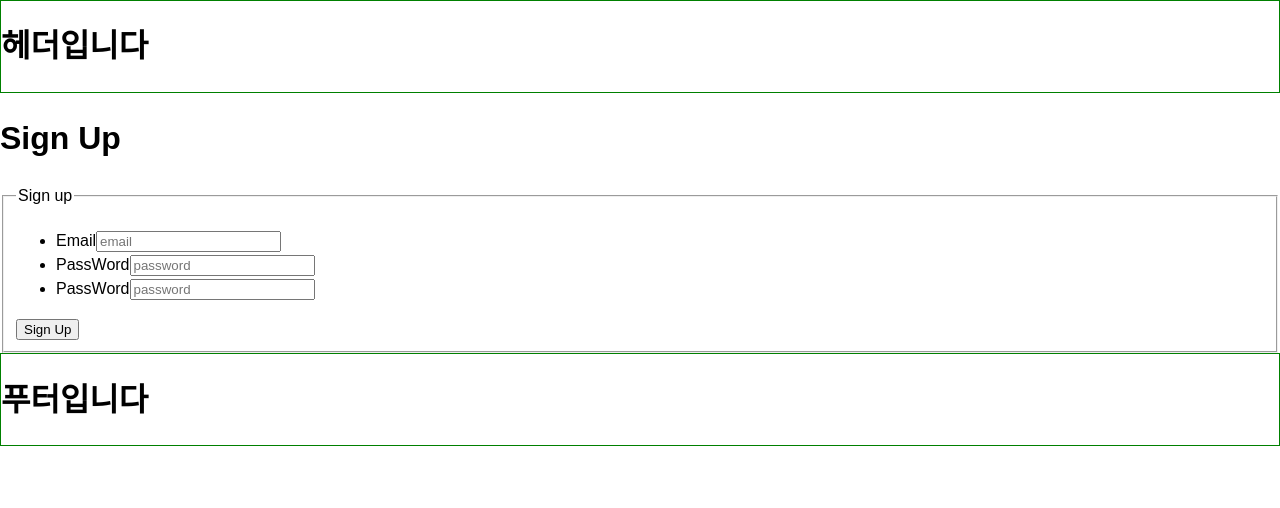
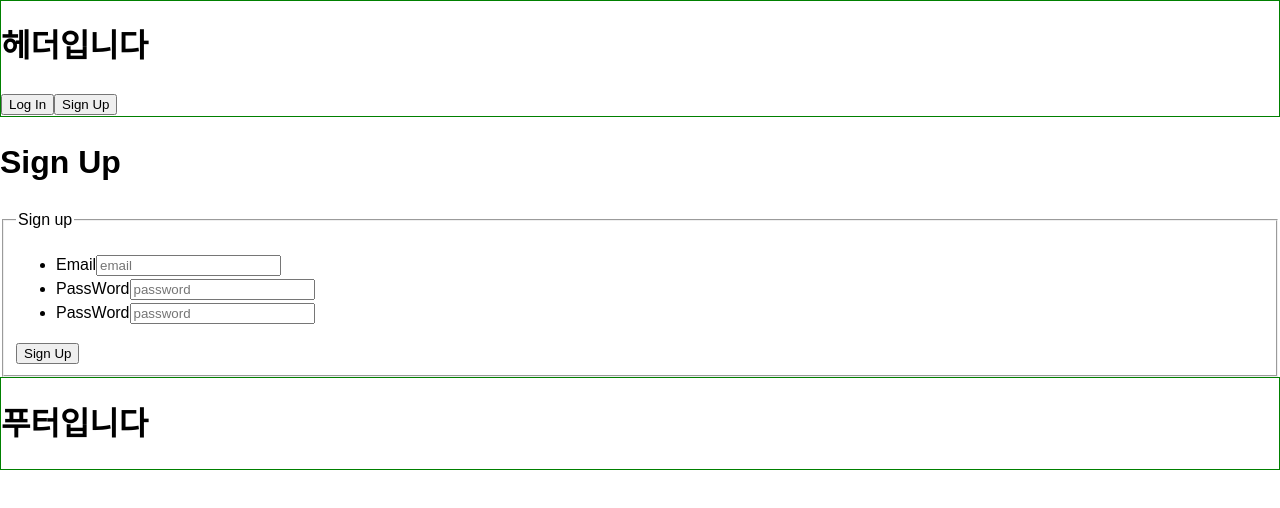
Before and after one commit to nostrss/nextjs-blog, a Next.js app: page /signup in a window 1280 px wide. Shown: the top 508 px of the page. Built offline with nearby package versions, Linux system fonts and the light colour scheme; no server answers.

Commit message:
temp save

```diff
--- /dev/null
+++ b/src/components/registerForm/registerForm.container.tsx
@@ -0,0 +1,59 @@
+import React from 'react';
+import { createUserWithEmailAndPassword } from 'firebase/auth';
+import { firebaseAuth } from 'firebase.config';
+import { useRouter } from 'next/router';
+import useGetId from '@/hooks/useGetId';
+import useInput from '@/hooks/useInput';
+import RegisterFormUI from './registerForm.presenter';
+
+export default function RegisterForm({ path }: { path: string }) {
+  const router = useRouter();
+
+  /**
+   * label의 htmlFor와 input의 id에 고유값 부여를 위해 useId 사용
+   */
+  const emailInputId = useGetId({ prefix: path });
+  const passwordInputId = useGetId({ prefix: path });
+  const passwordConfirmInputId = useGetId({ prefix: path });
+
+  /**
+   * useInput 사용
+   * initialValue에 input 초기값 설정
+   * onChangeUseInput에 onChange 이벤트 핸들러 설정
+   * inputValue에 input의 value 값 return
+   */
+  const { inputValue, onChangeUseInput } = useInput({
+    initialValue: {
+      email: '',
+      password: '',
+      passwordConfirm: '',
+    },
+  });
+
+  const onSubmitCreatAccount = async (
+    event: React.FormEvent<HTMLFormElement>,
+  ) => {
+    if (event) event.preventDefault();
+    try {
+      await createUserWithEmailAndPassword(
+        firebaseAuth,
+        inputValue.email,
+        inputValue.password,
+      );
+      router.push('/');
+    } catch (error) {
+      console.error(error);
+    }
+  };
+
+  return (
+    <RegisterFormUI
+      emailInputId={emailInputId}
+      passwordInputId={passwordInputId}
+      passwordConfirmInputId={passwordConfirmInputId}
+      onChangeUseInput={onChangeUseInput}
+      onSubmitCreatAccount={onSubmitCreatAccount}
+      path={path}
+    />
+  );
+}
--- /dev/null
+++ b/src/components/registerForm/registerForm.presenter.tsx
@@ -0,0 +1,62 @@
+import { IPropsRegisterFormUI } from '@/interfaces';
+
+export default function RegisterFormUI({
+  emailInputId,
+  passwordInputId,
+  passwordConfirmInputId,
+  onChangeUseInput,
+  onSubmitCreatAccount,
+  path,
+}: IPropsRegisterFormUI) {
+  return (
+    <div>
+      {path === 'signup' ? <h1>Sign Up</h1> : <h1>Log In</h1>}
+      <fieldset>
+        <legend>Sign up</legend>
+        <form method="post" onSubmit={onSubmitCreatAccount}>
+          <ul>
+            <li>
+              <label htmlFor={emailInputId}>
+                Email
+                <input
+                  type="email"
+                  id={emailInputId}
+                  name="email"
+                  placeholder="email"
+                  onChange={onChangeUseInput}
+                />
+              </label>
+            </li>
+            <li>
+              <label htmlFor={passwordInputId}>
+                PassWord
+                <input
+                  type="password"
+                  id={passwordInputId}
+                  name="password"
+                  placeholder="password"
+                  onChange={onChangeUseInput}
+                />
+              </label>
+            </li>
+            {path === 'signup' && (
+              <li>
+                <label htmlFor={passwordConfirmInputId}>
+                  PassWord
+                  <input
+                    type="password"
+                    id={passwordConfirmInputId}
+                    name="passwordConfirm"
+                    placeholder="password"
+                    onChange={onChangeUseInput}
+                  />
+                </label>
+              </li>
+            )}
+          </ul>
+          <button type="submit">Sign Up</button>
+        </form>
+      </fieldset>
+    </div>
+  );
+}
--- a/src/layout/header.tsx
+++ b/src/layout/header.tsx
@@ -1,5 +1,8 @@
 import useLoginCheck from '@/hooks/useLoginCheck';
 import styled from '@emotion/styled';
+import { firebaseAuth } from 'firebase.config';
+import Link from 'next/link';
+import { useRouter } from 'next/router';
 
 export const WrapperHeader = styled.div`
   width: 100%;
@@ -12,11 +15,42 @@ export const WrapperHeader = styled.div`
 
 export default function Header() {
   const userData = useLoginCheck();
+  const router = useRouter();
+
+  const onClickLogout = async () => {
+    try {
+      await firebaseAuth.signOut();
+      router.push('/');
+    } catch (error) {
+      console.error(error);
+    }
+  };
 
   return (
     <WrapperHeader>
       <h1>헤더입니다</h1>
-      {userData?.email}
+      <div>
+        {userData ? (
+          <>
+            {userData?.email}
+            <button type="button" onClick={onClickLogout}>
+              Sign Out
+            </button>
+            <Link href="/new-post">
+              <button type="button">Write</button>
+            </Link>
+          </>
+        ) : (
+          <>
+            <Link href="/login">
+              <button type="button">Log In</button>
+            </Link>
+            <Link href="/signup">
+              <button type="button">Sign Up</button>
+            </Link>
+          </>
+        )}
+      </div>
     </WrapperHeader>
   );
 }
--- a/src/pages/signup/index.tsx
+++ b/src/pages/signup/index.tsx
@@ -1,97 +1,5 @@
-import React from 'react';
-import { createUserWithEmailAndPassword } from 'firebase/auth';
-import { firebaseAuth } from 'firebase.config';
-import { useRouter } from 'next/router';
-import useGetId from '@/hooks/useGetId';
-import useInput from '@/hooks/useInput';
+import RegisterForm from '@/components/registerForm/registerForm.container';
 
 export default function SignUp() {
-  const router = useRouter();
-
-  /**
-   * label의 htmlFor와 input의 id에 고유값 부여를 위해 useId 사용
-   */
-  const emailInputId = useGetId({ prefix: 'SignUp' });
-  const passwordInputId = useGetId({ prefix: 'SignUp' });
-  const passwordConfirmInputId = useGetId({ prefix: 'SignUp' });
-
-  /**
-   * useInput 사용
-   * initialValue에 input 초기값 설정
-   * onChangeUseInput에 onChange 이벤트 핸들러 설정
-   * inputValue에 input의 value 값 return
-   */
-  const { inputValue, onChangeUseInput } = useInput({
-    initialValue: {
-      email: '',
-      password: '',
-      passwordConfirm: '',
-    },
-  });
-
-  const onSubmitCreatAccount = async (
-    event: React.FormEvent<HTMLFormElement>,
-  ) => {
-    event?.preventDefault();
-    try {
-      await createUserWithEmailAndPassword(
-        firebaseAuth,
-        inputValue.email,
-        inputValue.password,
-      );
-      router.push('/');
-    } catch (error) {
-      console.error(error);
-    }
-  };
-
-  return (
-    <div>
-      <h1>Sign Up</h1>
-      <fieldset>
-        <legend>Sign up</legend>
-        <form method="post" onSubmit={onSubmitCreatAccount}>
-          <ul>
-            <li>
-              <label htmlFor={emailInputId}>
-                Email
-                <input
-                  type="email"
-                  id={emailInputId}
-                  name="email"
-                  placeholder="email"
-                  onChange={onChangeUseInput}
-                />
-              </label>
-            </li>
-            <li>
-              <label htmlFor={passwordInputId}>
-                PassWord
-                <input
-                  type="password"
-                  id={passwordInputId}
-                  name="password"
-                  placeholder="password"
-                  onChange={onChangeUseInput}
-                />
-              </label>
-            </li>
-            <li>
-              <label htmlFor={passwordConfirmInputId}>
-                PassWord
-                <input
-                  type="password"
-                  id={passwordConfirmInputId}
-                  name="passwordConfirm"
-                  placeholder="password"
-                  onChange={onChangeUseInput}
-                />
-              </label>
-            </li>
-          </ul>
-          <button type="submit">Sign Up</button>
-        </form>
-      </fieldset>
-    </div>
-  );
+  return <RegisterForm path="signup" />;
 }
```
Also changed, not shown: src/interfaces/index.ts (+11 -0 lines), src/pages/new-post/index.tsx (added, +7 -0 lines), .eslintrc.js.
